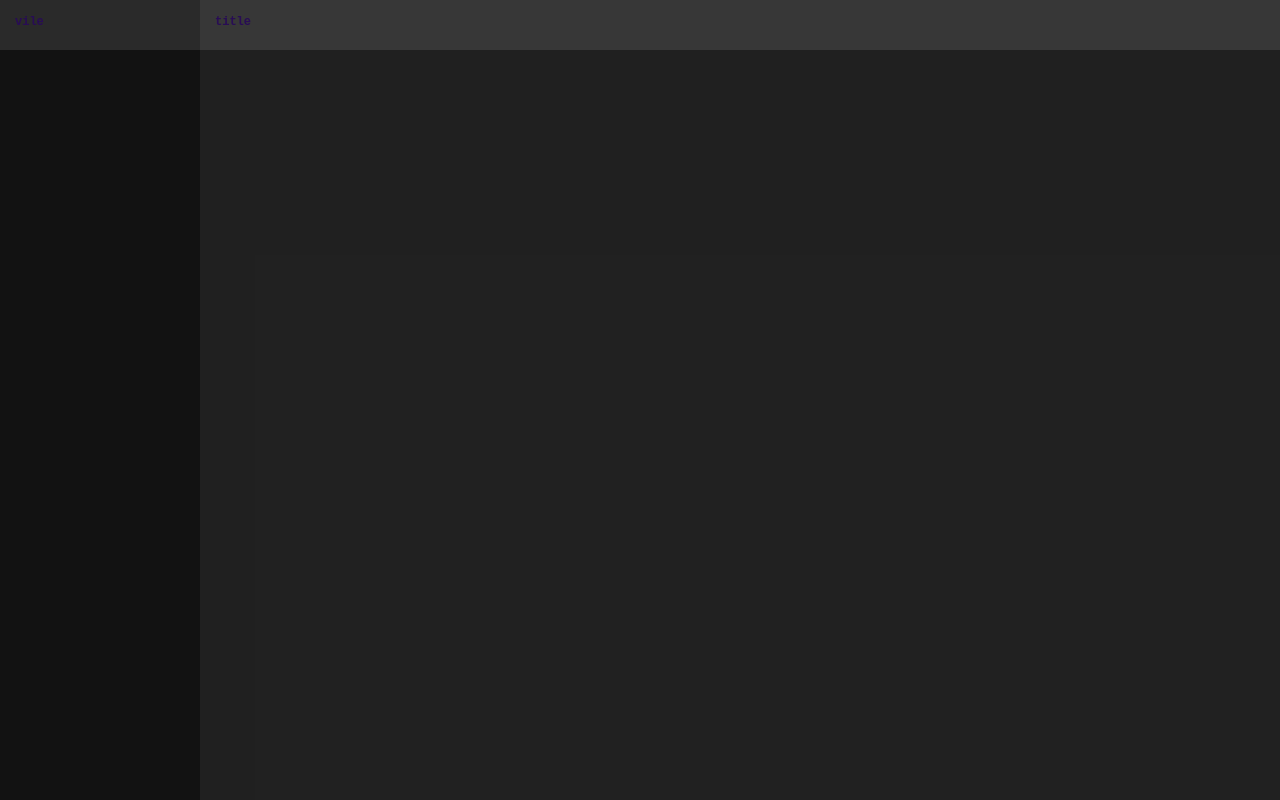
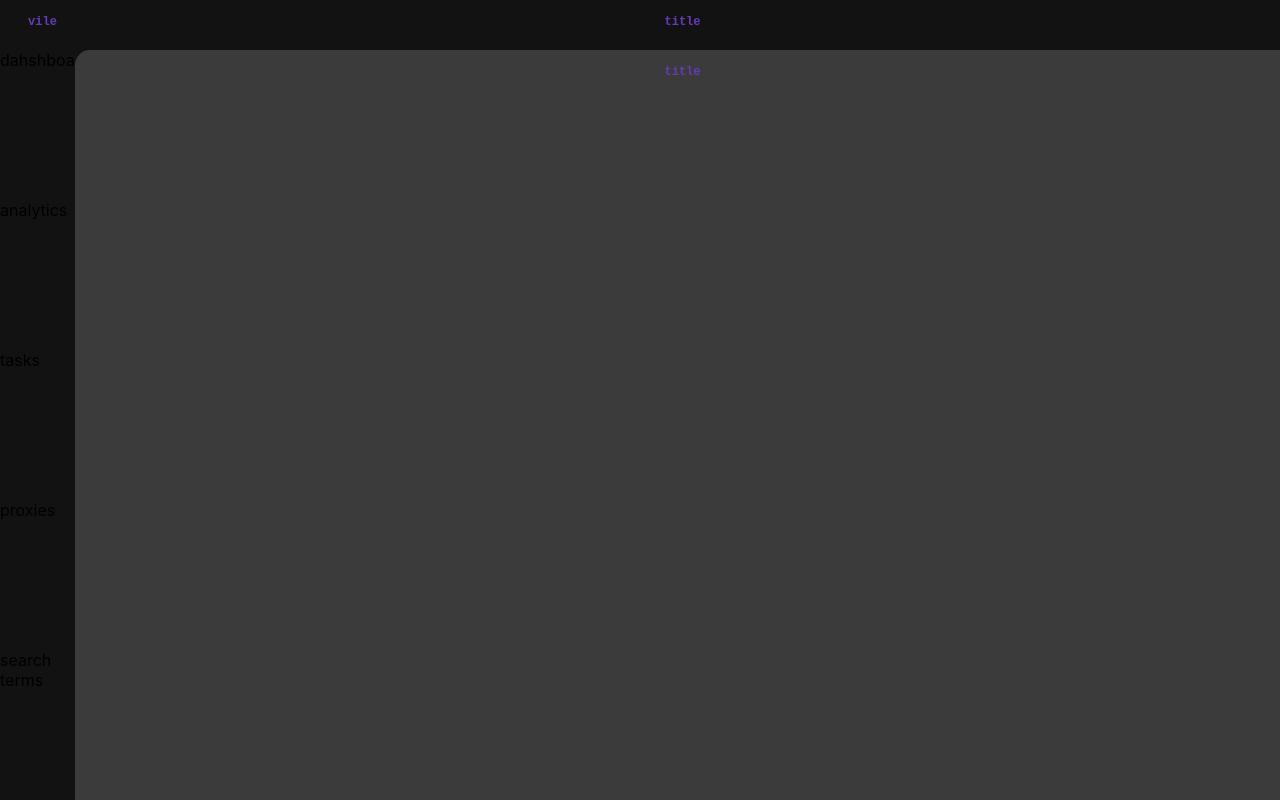
Before and after one commit to yTabx/Electron-Project, a React (Create React App) app in the folder electron-project/: page / in a window 1280 px wide. Built offline with nearby package versions, Linux system fonts and the light colour scheme.

Commit message:
more ui changes -  inner pannel lighter + slimed side

```diff
--- a/electron-project/src/App.css
+++ b/electron-project/src/App.css
@@ -1,6 +1,6 @@
 .left-container{
   height: 100%;
-  width: 200px;
+  width: 75px;
   position: fixed;
 
 
@@ -11,39 +11,78 @@
 
 
 }
-.left-iner-container {
+.left-iner-container-top {
   position: absolute;
   width: 100%;
   height: 50px;
-  background-color: rgba(255, 255, 255, 0.103);
+
 
 
 }
+.left-iner-container-bottom {
+  position: absolute;
+  top: 50px;
+  width: 100%;
+  height: calc(100% - 50px);
+
+
+}
+
+
+.left-pannel-button{
+  position: relative;
+
+  width: calc(100% );
+
+
+  height: calc(100% /5);
+  text-align: left;
+
+}
+.left-pannel-button:hover{
+  background-color: rosybrown;
+  color: #fafafa;
+
+}
+
+
 .right-container{
 
   height: 100%;
-  width: calc(100% - 200px);
-  left: 200px;
+  width: calc(100% - 75px);
+  left: 75px;
   position:absolute ;
   z-index: -1;
   overflow-x: hidden;
-
-
-  background-color: #121212ef ;
+  background-color: #121212 ;
 
 }
 
-.right-iner-container {
+.right-iner-container-upper {
   position: absolute;
   width: 100%;
   height: 50px;
-  background-color: rgba(255, 255, 255, 0.103);
+
+
+
+
+}
+.right-iner-container-lower {
+  position: absolute;
+  width: 100%;
+  height: calc(100% - 50px);
+  top: 50px;
+  border-radius: 15px 0 0 0;
+  margin-left: 0;
+
+  background-color: #3b3b3b;
+
 
 }
 .logo {
-  color:#280c55;
-  text-align: left;
-  padding-left: 15px;
+  color:#673AB7;
+  text-align: center;
+  margin-left: 10px;
   padding-top: 7px;
   font-size: 12px;
   font-family: 'Courier New', Courier, monospace;
--- a/electron-project/src/App.js
+++ b/electron-project/src/App.js
@@ -6,15 +6,29 @@ function App() {
     <div className = "App">
       <div className = "contianer">
         <div className = "left-container">
-          <div className = "left-iner-container">
-              <h1 className = "logo">
-                vile
+          <div className = "left-iner-container-top">
+            <h1 className = "logo">
+              vile
+            </h1>
+          </div>
+          <div className = "left-iner-container-bottom">
 
-              </h1>
-            </div>
+              <div type="button" className = "left-pannel-button">dahshboard</div>
+              <div type="button" className = "left-pannel-button">analytics</div>
+              <div type="button" className = "left-pannel-button">tasks</div>
+              <div type="button" className = "left-pannel-button">proxies</div>
+              <div type="button" className = "left-pannel-button">search terms</div>
+
+          </div>
         </div>
         <div className = "right-container">
-            <div className = "right-iner-container">
+            <div className = "right-iner-container-upper">
+              <h1 className = "logo">
+                title
+              </h1>
+
+            </div>
+            <div className = "right-iner-container-lower">
               <h1 className = "logo">
                 title
               </h1>
```
